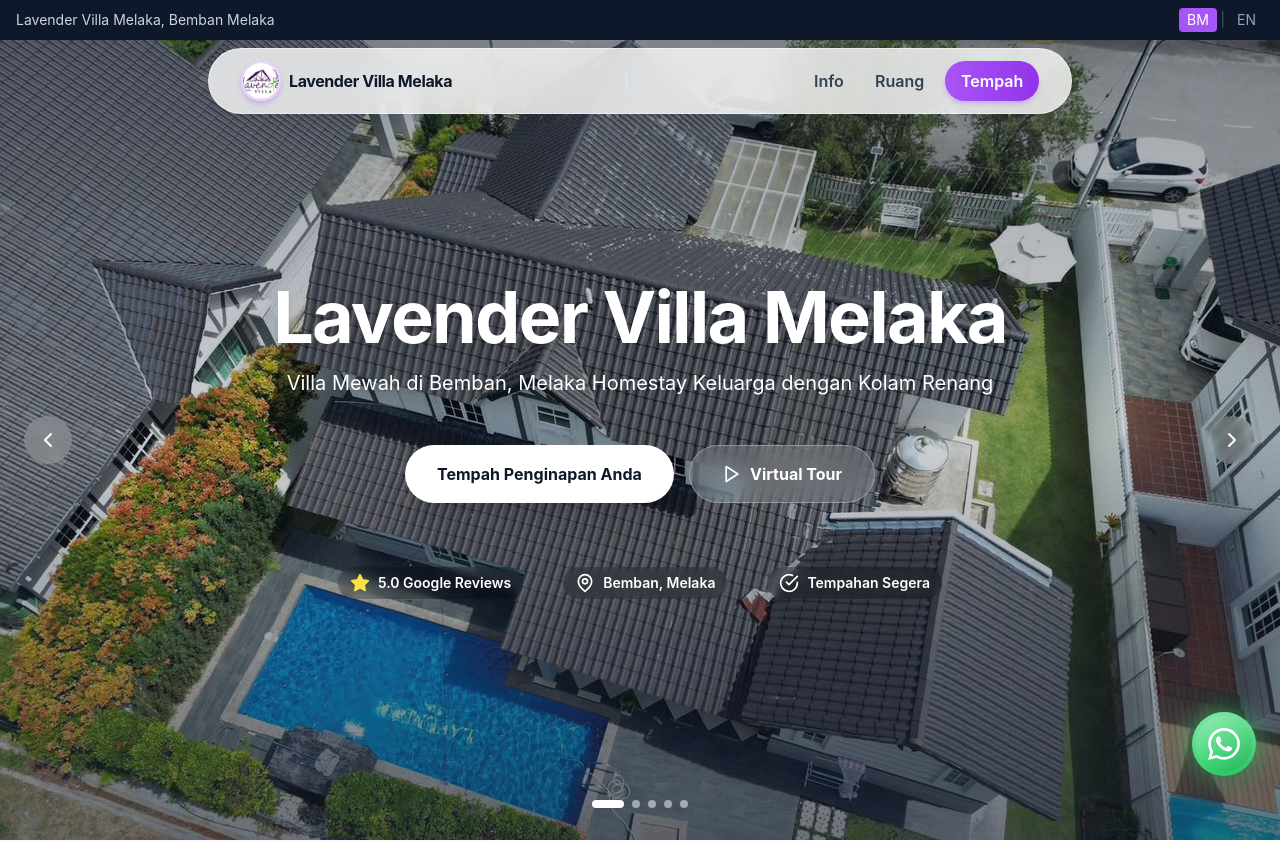
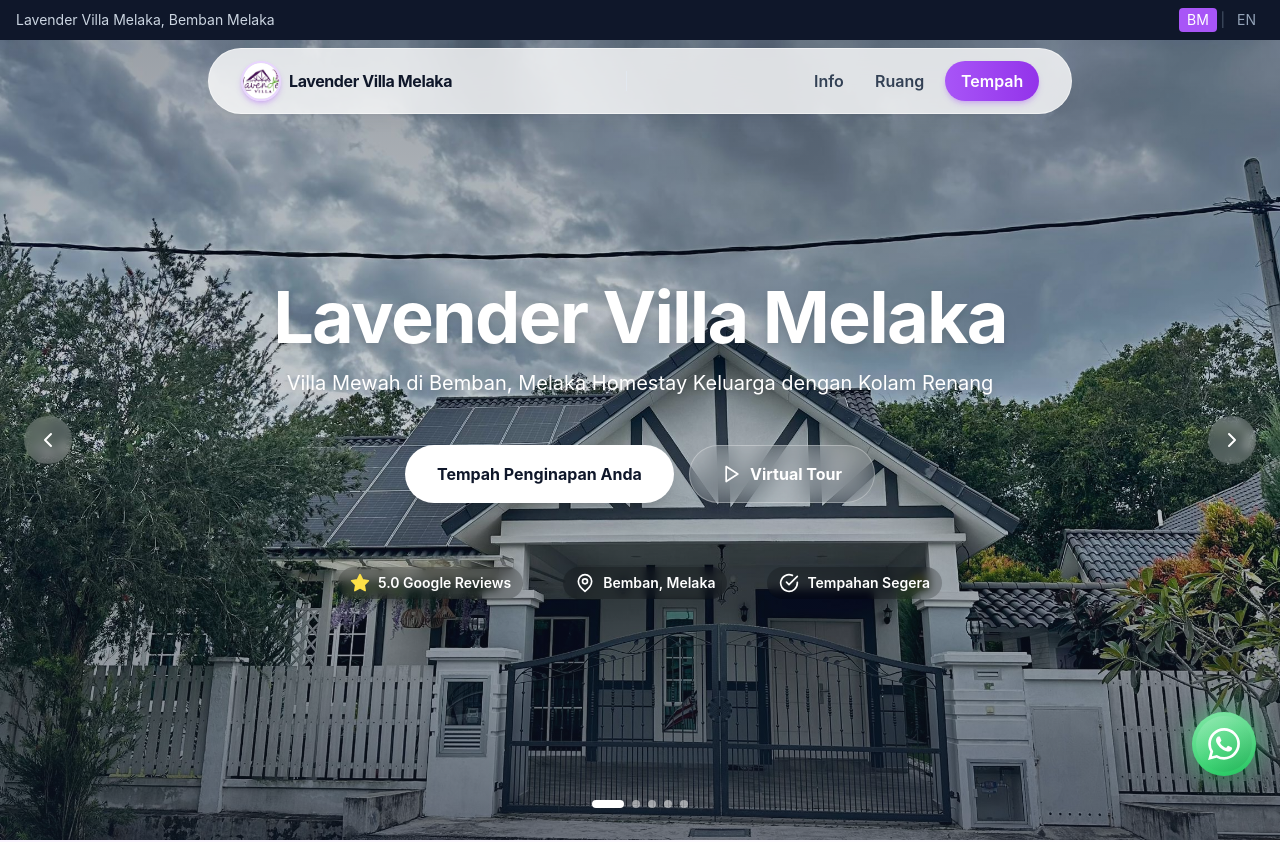
Before and after one commit to najmizulhusni/lavender-villa, a React (Vite) app: page / in a window 1280 px wide. Shown: the top 842 px of the page. Built offline with nearby package versions, Linux system fonts and the light colour scheme; no server answers; the database is empty.

Commit message:
Move front_lanscape to first hero image, update kitchen to use all 3 kitchen images

```diff
--- a/src/App.jsx
+++ b/src/App.jsx
@@ -141,9 +141,9 @@ export default function HomestayExperience() {
   }, []);
 
   const images = [
+    '/images/front_lanscape.jpg',
     '/images/view_from_top_1_lanscape.jpg',
     '/images/view_from_top_2_landscape.jpg',
-    '/images/front_lanscape.jpg',
     '/images/back_landscape.jpg',
     '/images/living_room_1_lanscape.jpg',
   ];
@@ -242,8 +242,8 @@ export default function HomestayExperience() {
       features: [t.space_kitchen_f1, t.space_kitchen_f2, t.space_kitchen_f3],
       images: [
         '/images/kitchen_1_lanscape.jpg',
-        '/images/dining_table_1_lanscape.jpg',
-        '/images/washing_machine_1_lanscape.jpg'
+        '/images/kitchen_2_lanscape.jpg',
+        '/images/kitchen_3_lanscape.jpg'
       ]
     },
     {
```
